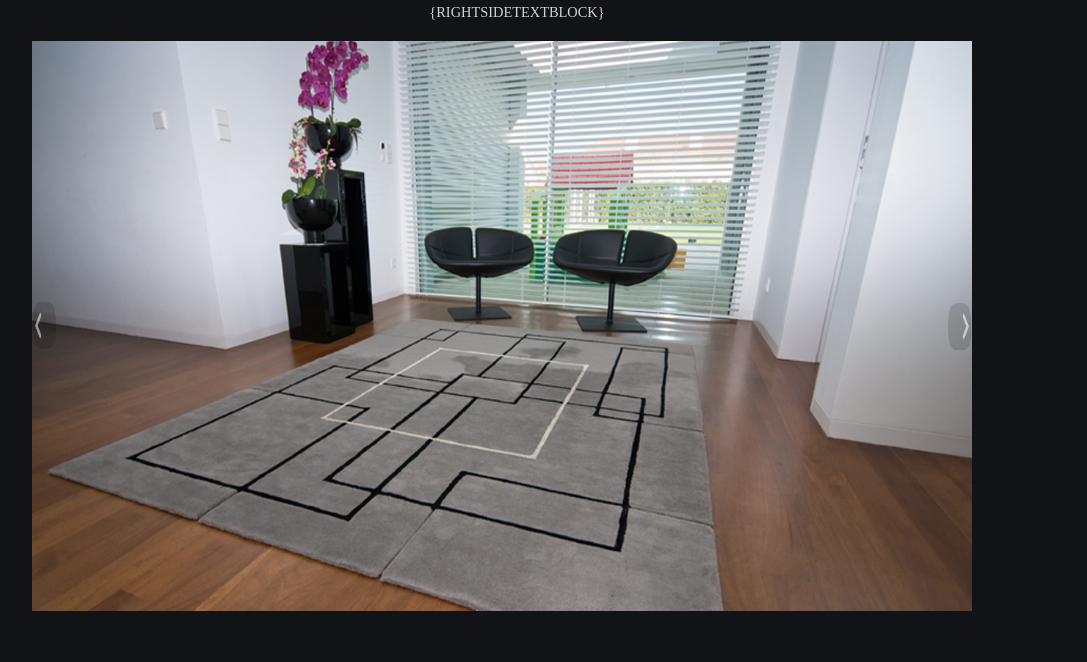
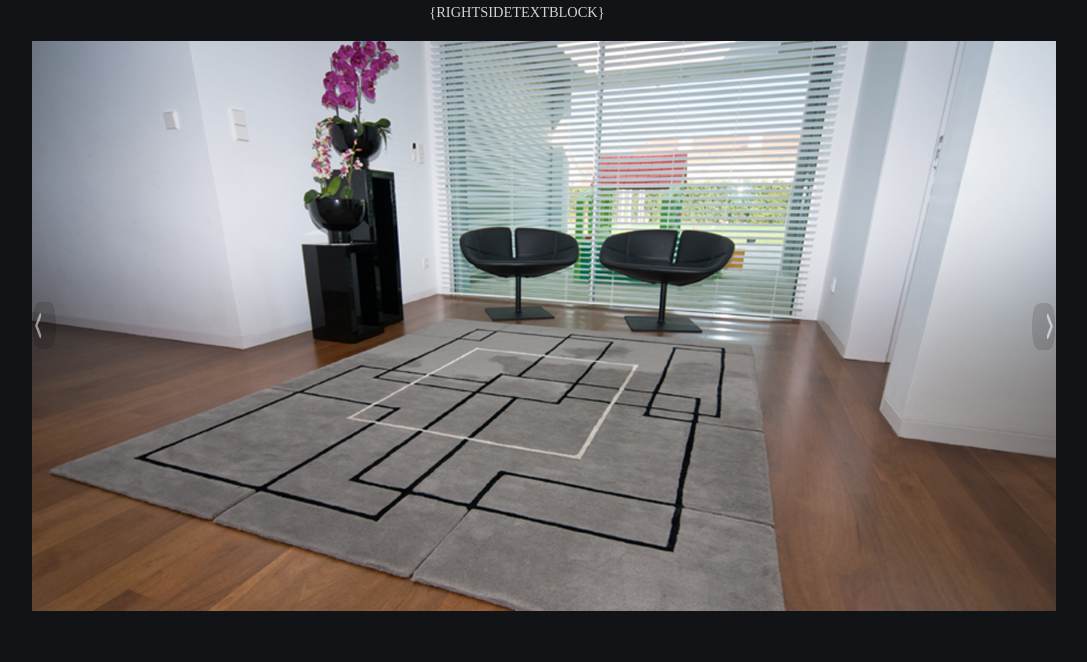
Before and after one commit to dualbootpt/erreeme, a PHP site: page /erreeme.ambientes.html in a window 1280 px wide. Shown: the part 138-800 px from the top of the page, without its empty margins (180-1267 px from the left). Run offline with PHP 8.4, Linux system fonts and the light colour scheme; data comes from the database, SQL or seed files in the repository.

Commit message:
Corrigir bug: css a página erreeme_ambientes devia ter a largura 1024px e está com 950px. Também deve afectar o slideshow.

```diff
--- a/bannerslideshow.css
+++ b/bannerslideshow.css
@@ -12,14 +12,14 @@
 			display: inline-block;
 		}
 		.ambientes .bannerswindow {
-			width: 940px;
+			width: 1024px;
 			height: 570px;
 			overflow: hidden; /* Esconde o resto do objectos. Comentar para ver o efeito. */
 			margin-bottom: 4px;
 			margin-top: 20px;
 		}
 		.ambientes .bannerswindow img {
-			width: 940px;
+			width: 1024px;
 			height: 570px;
 			display: inline-block;
 		}
```
